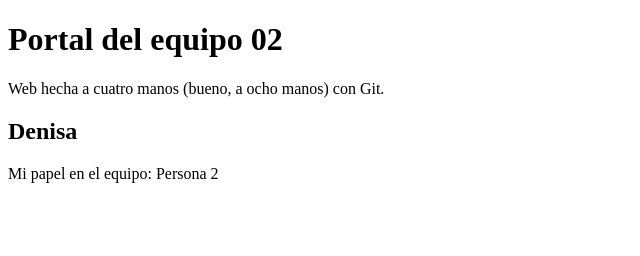
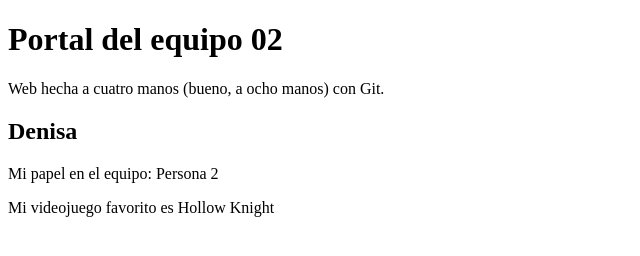
Before and after one commit to Marioat15/portal-equipo02, a plain HTML site: page index.html in a window 1280 px wide. Shown: the whole page, without its empty margins (0-640 px from the left). Drawn offline with Linux system fonts and the light colour scheme.

Commit message:
Hollow Knight(Denisa)

```diff
--- a/index.html
+++ b/index.html
@@ -11,6 +11,7 @@
     <section>
   	<h2>Denisa</h2>
   	<p>Mi papel en el equipo: Persona 2</p>
+	<p>Mi videojuego favorito es Hollow Knight</p>
     </section>
   </body>
 </html>
```
